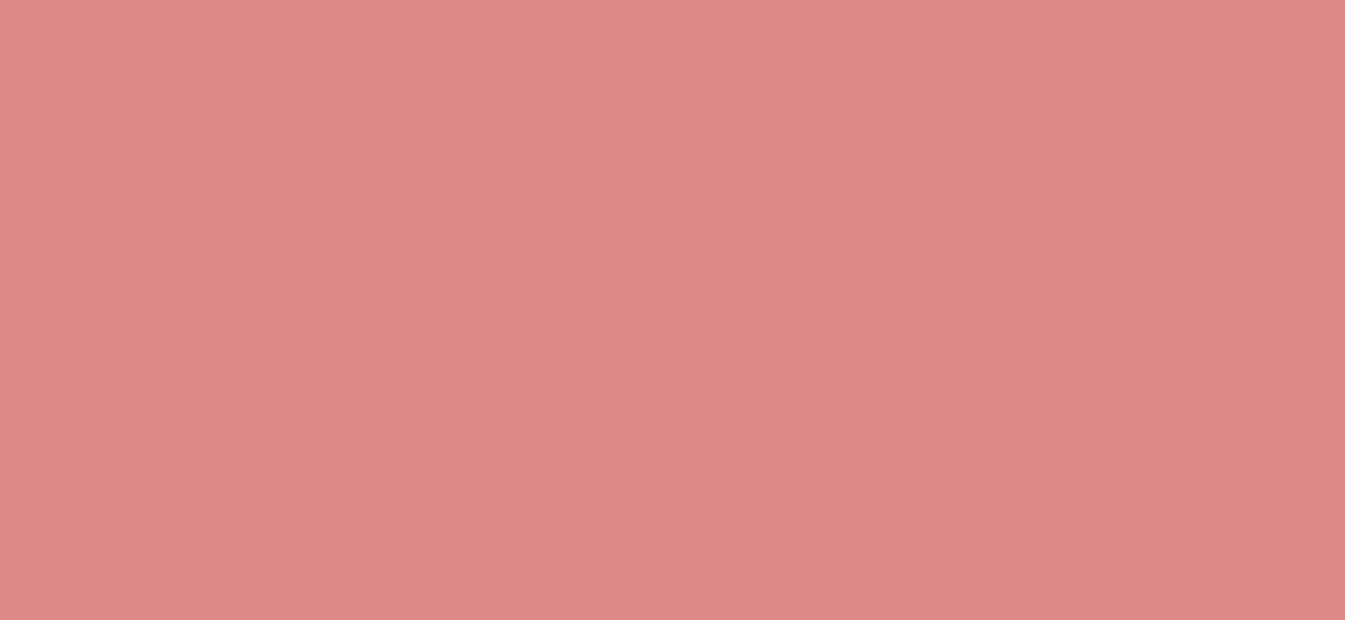
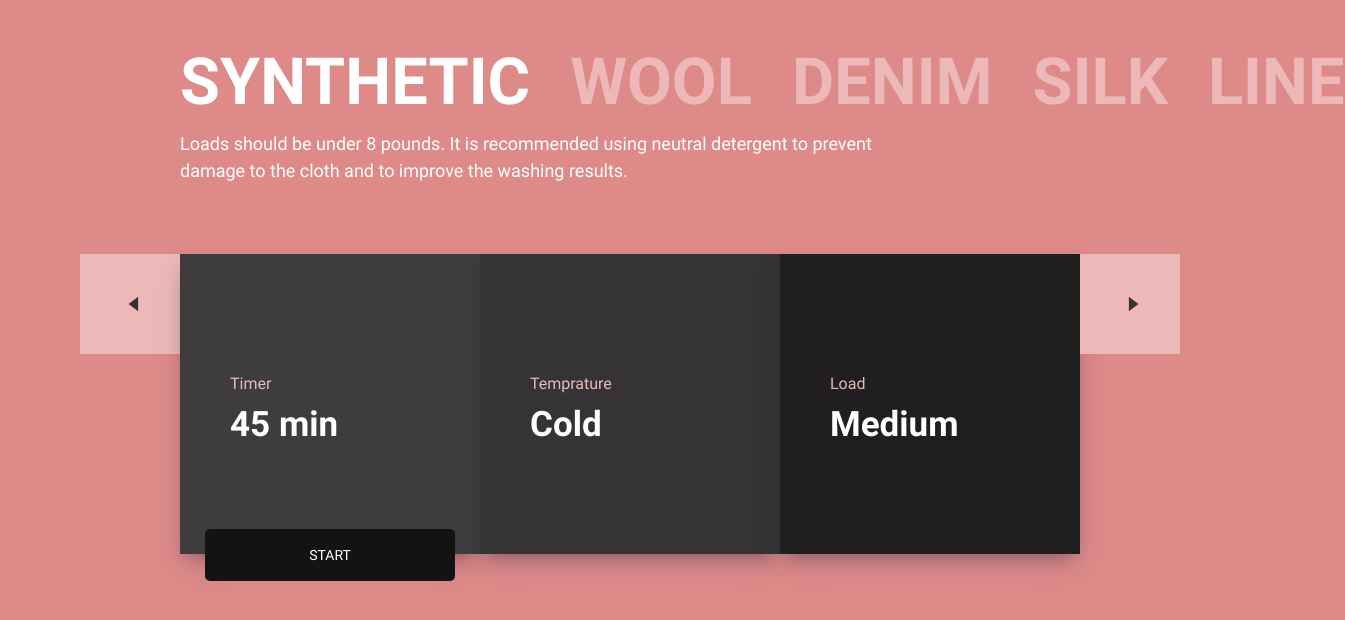
Before and after one commit to MIRZOULUGBEK9008/washboard-selfmade, a plain HTML site: page index.html in a window 1280 px wide. Shown: the whole page, 1345 px wide, since content can reach past the window. Drawn offline with Linux system fonts and the light colour scheme.

Commit message:
Built fully

```diff
--- a/css/styles.css
+++ b/css/styles.css
@@ -14,7 +14,7 @@
 @font-face {
   font-family: "Roboto";
   src: url("../fonts/Roboto-Regular.woff2") format("woff2"),
-      url("../fonts/Roboto-Regular.woff") format("woff");
+  url("../fonts/Roboto-Regular.woff") format("woff");
   font-weight: normal;
   font-style: normal;
   font-display: swap;
@@ -23,7 +23,7 @@
 @font-face {
   font-family: "Roboto";
   src: url("../fonts/Roboto-Medium.woff2") format("woff2"),
-      url("../fonts/Roboto-Medium.woff") format("woff");
+  url("../fonts/Roboto-Medium.woff") format("woff");
   font-weight: 500;
   font-style: normal;
   font-display: swap;
@@ -32,7 +32,7 @@
 @font-face {
   font-family: "Roboto";
   src: url("../fonts/Roboto-Bold.woff2") format("woff2"),
-      url("../fonts/Roboto-Bold.woff") format("woff");
+  url("../fonts/Roboto-Bold.woff") format("woff");
   font-weight: bold;
   font-style: normal;
   font-display: swap;
@@ -59,7 +59,7 @@ body {
   background-color: var(--main-bg-color);
   color: var(--text-color);
   font-family: var(--main-font);
-  font-size: 16px;
+  font-size: 18px;
   line-height: 1.5;
   padding: 0;
   margin: 0;
@@ -73,10 +73,10 @@ img {
 
 /* CONTAINER  */
 .container {
-  max-width: 1200px;
+  max-width: 1340px;
   width: 100%;
-  padding-left: 50px;
-  padding-right: 50px;
+  padding-left: 20px;
+  padding-right: 20px;
   margin-left: auto;
   margin-right: auto;
 }
@@ -85,16 +85,169 @@ img {
 /* MAIN-CONTENT  */
 .main-content {
   flex-grow: 1;
+  margin-right: auto;
+  margin-left: auto;
 }
 
+.top-type-of-mode {
+  padding-top: 50px;
+  padding-left: 180px;
+  padding-bottom: 70px;
+}
 
-/* RETINA-BG  */
-@media
-only screen and (-webkit-min-device-pixel-ratio: 2),
-only screen and (   min--moz-device-pixel-ratio: 2),
-only screen and (     -o-min-device-pixel-ratio: 2/1),
-only screen and (        min-device-pixel-ratio: 2),
-only screen and (                min-resolution: 192dpi),
-only screen and (                min-resolution: 2dppx) {
+.mode-links-list {
+  display: flex;
+  padding: 0;
+  margin: 0;
+  margin-bottom: 15px;
+  list-style: none;
+}
 
+.mode-links-item:not(:last-child) {
+  margin-right: 40px;
 }
+
+.mode-links-item:first-child  .heading-links  .mode-links  {
+  color: var(--text-color);
+}
+
+.heading-links {
+  margin: 0;
+}
+
+.mode-links {
+  font-family: var(--main-font);
+  text-decoration: none;
+  color: var(--next-button-color);
+  text-transform: uppercase;
+  font-size: 65px;
+  line-height: 65px;
+  transition: opacity 0.3s ease,
+  color 0.3s ease;
+}
+
+.mode-links:hover {
+  color: var(--text-color);
+}
+
+.mode-links:active {
+  opacity: 0.8;
+}
+
+.type-of-mode-info {
+  margin: 0;
+}
+
+.choose-your-mode {
+  display: flex;
+  padding-left: 80px;
+}
+
+.next-button {
+  width: 100px;
+  height: 100px;
+  border: none;
+  background-color: var(--next-button-color);
+  cursor: pointer;
+  transition: transform 0.3s ease,
+  opacity 0.3s ease;
+}
+
+.next-button:hover {
+  opacity: 0.8;
+}
+
+.next-button:active {
+  transform: scale(0.9);
+}
+
+.triangle-icon {
+  display: flex;
+  position: relative;
+  left: 45%;
+  width: 15px;
+  height: 10px;
+  clip-path: polygon(50% 0%, 0% 100%, 100% 100%);
+  background-color: var(--temprature-color);
+  transform: rotate(-90deg);
+}
+
+.triangle-icon-two {
+  transform: rotate(90deg);
+}
+
+.washboard-mode-list {
+  display: flex;
+  margin: 0;
+  padding: 0;
+  list-style: none;
+}
+
+.washboard-mode-list-item:nth-child(2) .washboard-box {
+  background-color: var(--temprature-color);
+}
+
+.washboard-mode-list-item:last-child .washboard-box {
+  background-color: var(--load-color);
+}
+
+.start-button {
+  position: relative;
+  top: -25px;
+  bottom: 25px;
+  left: 25px;
+  right: -25px;
+  min-width: 250px;
+  text-align: center;
+  padding-top: 18px;
+  padding-bottom: 18px;
+  text-transform: uppercase;
+  font-size: 14px;
+  border: none;
+  border-radius: 5px;
+  background-color: var(--start-btn-color);
+  color: var(--text-color);
+  transition: transform 0.3s ease;
+}
+
+.start-button:hover {
+  transform: translateY(-5px);
+}
+
+.start-button:active {
+  transform: scale(0.9);
+}
+
+.washboard-box {
+  padding-left: 50px;
+  display: flex;
+  align-items: center;
+  width: 300px;
+  height: 300px;
+  background-color: var(--timer-color);
+  box-shadow: rgba(50, 50, 93, 0.25) 0px 13px 27px -5px, rgba(0, 0, 0, 0.3) 0px 8px 16px -8px;
+}
+
+.mode-text {
+  display: flex;
+  flex-direction: column;
+  font-size: 35px;
+  line-height: normal;
+  font-weight: 600;
+}
+
+.mode-text::before {
+  color: var(--next-button-color);
+  font-size: 16px;
+  font-weight: 400;
+  line-height: 40px;
+  content: "Timer";
+}
+
+ .washboard-mode-list-item:nth-child(2) .washboard-box .mode-text::before {
+   content: "Temprature";
+ }
+
+ .washboard-mode-list-item:last-child .washboard-box .mode-text::before {
+   content: "Load";
+ }
--- a/index.html
+++ b/index.html
@@ -13,6 +13,69 @@
 </head>
 <body>
 
+  <main class="main-content">
+    <div class="top-type-of-mode container">
+      <ul class="mode-links-list">
+        <li class="mode-links-item">
+          <h3 class="heading-links">
+            <a class="mode-links" href="#">Synthetic</a>
+          </h3>
+        </li>
+        <li class="mode-links-item">
+          <h3 class="heading-links">
+            <a class="mode-links" href="#">Wool</a>
+          </h3>
+        </li>
+        <li class="mode-links-item">
+          <h3 class="heading-links">
+            <a class="mode-links" href="#">Denim</a>
+          </h3>
+        </li>
+        <li class="mode-links-item">
+          <h3 class="heading-links">
+            <a class="mode-links" href="#">Silk</a>
+          </h3>
+        </li>
+        <li class="mode-links-item">
+          <h3 class="heading-links">
+            <a class="mode-links" href="#">Line</a>
+          </h3>
+        </li>
+
+      </ul>
+
+      <p class="type-of-mode-info">Loads should be under 8 pounds. It is recommended using neutral detergent to prevent <br /> damage  to the cloth and to improve the washing results.</p>
+    </div>
+
+    <div class="choose-your-mode">
+      <button class="next-button" type="button">
+        <span class="triangle-icon"></span>
+      </button>
+      <ul class="washboard-mode-list">
+        <li class="washboard-mode-list-item">
+          <div class="washboard-box">
+            <span class="mode-text">45 min</span>
+          </div>
+          <button class="start-button" type="submit">Start</button>
+        </li>
+        <li class="washboard-mode-list-item">
+          <div class="washboard-box">
+            <span class="mode-text">Cold</span>
+          </div>
+        </li>
+        <li class="washboard-mode-list-item">
+          <div class="washboard-box">
+            <span class="mode-text">Medium</span>
+          </div>
+        </li>
+      </ul>
+      <button class="next-button" type="button">
+        <span class="triangle-icon triangle-icon-two"></span>
+      </button>
+    </div>
+
+  </main>
+
 
   <script src="js/main.js"></script>
 </body>
```
Also changed, not shown: img/Loop 2 - Step 1.png (added).
